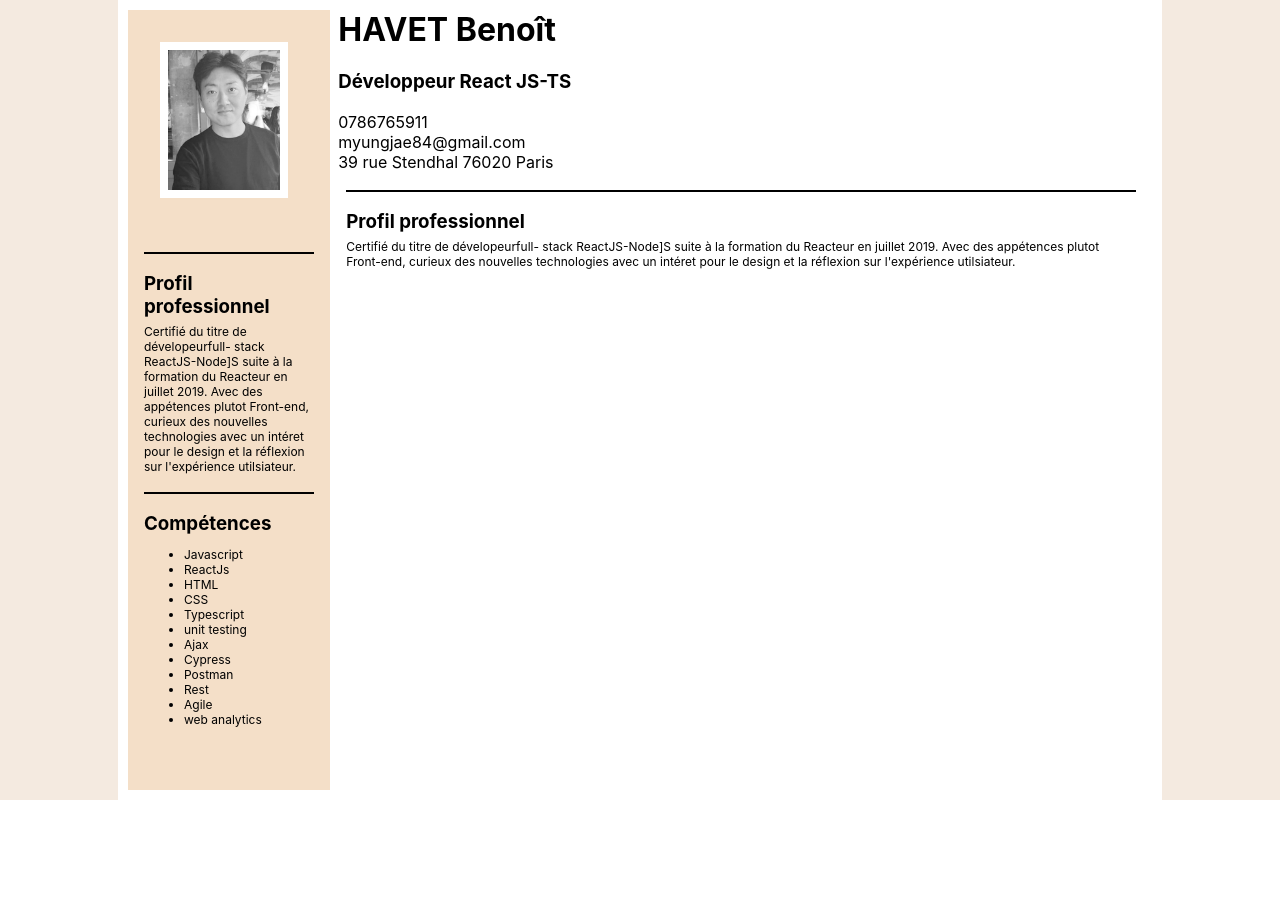
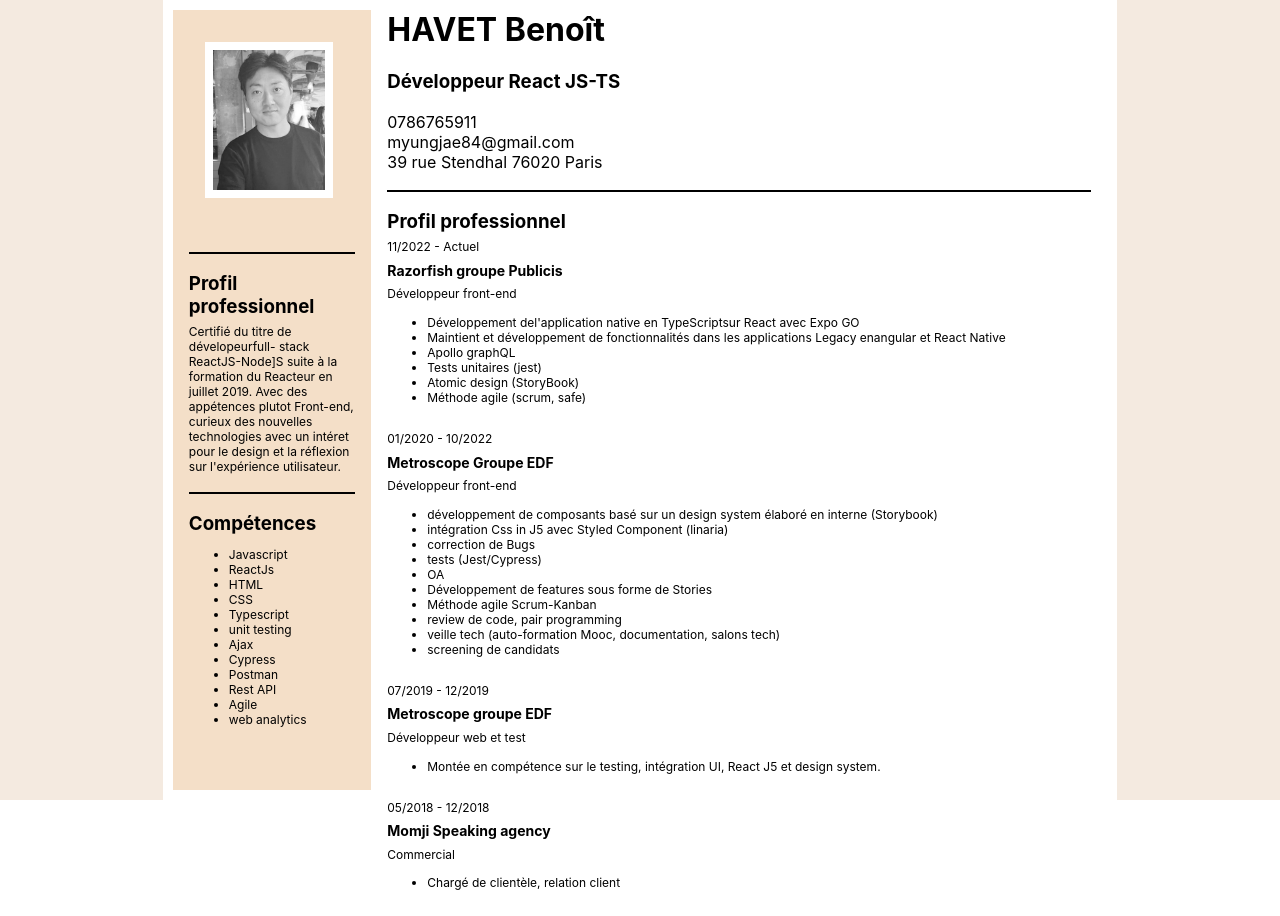
Before and after one commit to BENOITHAVETlmj/resume-2024, a React (Create React App) app: page / in a window 1280 px wide. Before the commit the page ends 800 px from the top, so only its background shows below. Built offline with nearby package versions, Linux system fonts and the light colour scheme.

Commit message:
add SubSections component

```diff
--- a/public/cv.json
+++ b/public/cv.json
@@ -8,7 +8,7 @@
         "phone": "0786765911",
         "mail": "myungjae84@gmail.com",
         "adress": "39 rue Stendhal 76020 Paris",
-        "description": "Certifié du titre de dévelopeurfull- stack ReactJS-Node]S suite à la formation du Reacteur en juillet 2019. Avec des appétences plutot Front-end, curieux des nouvelles technologies avec un intéret pour le design et la réflexion sur l'expérience utilsiateur.",
+        "description": "Certifié du titre de dévelopeurfull- stack ReactJS-Node]S suite à la formation du Reacteur en juillet 2019. Avec des appétences plutot Front-end, curieux des nouvelles technologies avec un intéret pour le design et la réflexion sur l'expérience utilisateur.",
         "photo": ""
       },
       "skills": [
@@ -21,7 +21,7 @@
         "Ajax",
         "Cypress",
         "Postman",
-        "Rest",
+        "Rest API",
         "Agile",
         "web analytics"
       ],
--- a/src/App.tsx
+++ b/src/App.tsx
@@ -5,6 +5,7 @@ import SidePanel from "./component/SidePanel";
 import ProfilePicture from "./component/ProfilePicture";
 import { Suspense, useEffect, useState } from "react";
 import Section from "./component/Section";
+import SubSection from "./component/SubSection";
 
 const Wrapper = styled.div`
   height: 100vh;
@@ -34,7 +35,6 @@ function App() {
         const result = await response.json();
 
         setData(result);
-        console.log(result);
       } catch (error) {
         setErrorMessage(`Erreur lors de la requête :` + error);
         console.log(errorMessage);
@@ -45,14 +45,28 @@ function App() {
 
   const personalInfos = data?.data.profile.personalInfos;
 
+  const careerPath = data?.data?.profile?.careerPath;
+
   const skills = () => {
     return (
       <ul>
         {data?.data?.profile?.skills.map((skill: string) => (
-          <li>{skill}</li>
+          <li key={skill}>{skill}</li>
         ))}
       </ul>
     );
+  };
+
+  const careerPathList = () => {
+    return careerPath?.map((xp: any) => (
+      <SubSection
+        key={xp.startDate}
+        title={xp.company}
+        subtitle={xp.title}
+        date={`${xp.startDate} - ${xp.endDate}`}
+        list={xp.tasks}
+      />
+    ));
   };
 
   return (
@@ -86,7 +100,7 @@ function App() {
               />
               <Section
                 title="Profil professionnel"
-                content={personalInfos?.description}
+                content={careerPathList()}
               />
             </RightSide>
           </>
--- a/src/component/Container.tsx
+++ b/src/component/Container.tsx
@@ -4,7 +4,28 @@ const Wrapper = styled.div`
   background: white;
   display: flex;
   padding: 10px;
-  max-width: 80%;
+  width: 50%;
+  @media (max-width: 1700px) {
+    width: 60%;
+  }
+  @media (max-width: 1540px) {
+    width: 65%;
+  }
+  @media (max-width: 1440px) {
+    width: 70%;
+  }
+  @media (max-width: 1300px) {
+    width: 73%;
+  }
+  @media (max-width: 1020px) {
+    width: 77%;
+  }
+  @media (max-width: 860px) {
+    width: 85%;
+  }
+  @media (max-width: 780px) {
+    width: 100%;
+  }
 `;
 
 interface ContainerProps {
--- a/src/component/Header.tsx
+++ b/src/component/Header.tsx
@@ -2,7 +2,7 @@ import { styled } from "styled-components";
 
 const Wrapper = styled.div`
   background: white;
-  padding: 0 0.5em;
+  padding: 0 1em;
   display: flex;
   flex-direction: column;
 `;
--- a/src/component/Section.tsx
+++ b/src/component/Section.tsx
@@ -1,5 +1,6 @@
 import { styled } from "styled-components";
 import classnames from "classnames";
+import React from "react";
 
 const Wrapper = styled.div`
   padding: 0 1em;
@@ -25,8 +26,8 @@ const Separator = styled.div`
 
 interface SectionProps {
   title: string;
-  content?: string;
-  list?: any;
+  content?: string | JSX.Element;
+  list?: JSX.Element;
   isFullWidth?: boolean;
 }
 
--- /dev/null
+++ b/src/component/SubSection.tsx
@@ -0,0 +1,64 @@
+import { styled } from "styled-components";
+
+const Wrapper = styled.div`
+  display: flex;
+  flex-direction: column;
+  &.side-panel {
+    max-width: 220px;
+  }
+  row-gap: 0.3em;
+  margin-bottom: 14px;
+`;
+
+const Date = styled.span`
+  margin-top: 0;
+  margin-bottom: 4px;
+`;
+
+const Title = styled.h3`
+  margin-top: 0;
+  margin-bottom: 4px;
+`;
+
+const SubTitle = styled.span`
+  margin-top: 0;
+  margin-bottom: 4px;
+`;
+
+const List = styled.ul`
+  margin-top: 6px;
+  font-size: 12px;
+`;
+
+const ListElement = styled.li`
+  text-decoration: none;
+`;
+
+interface SubSectionProps {
+  title: string;
+  subtitle: string;
+  date: string;
+  list?: string[];
+}
+
+export default function SubSection({
+  title,
+  date,
+  list,
+  subtitle,
+}: SubSectionProps) {
+  return (
+    <Wrapper>
+      <Date>{date}</Date>
+      <Title>{title}</Title>
+      <SubTitle>{subtitle}</SubTitle>
+      {list && (
+        <List>
+          {list.map((e: string) => (
+            <ListElement key={e}>{e}</ListElement>
+          ))}
+        </List>
+      )}
+    </Wrapper>
+  );
+}
```
